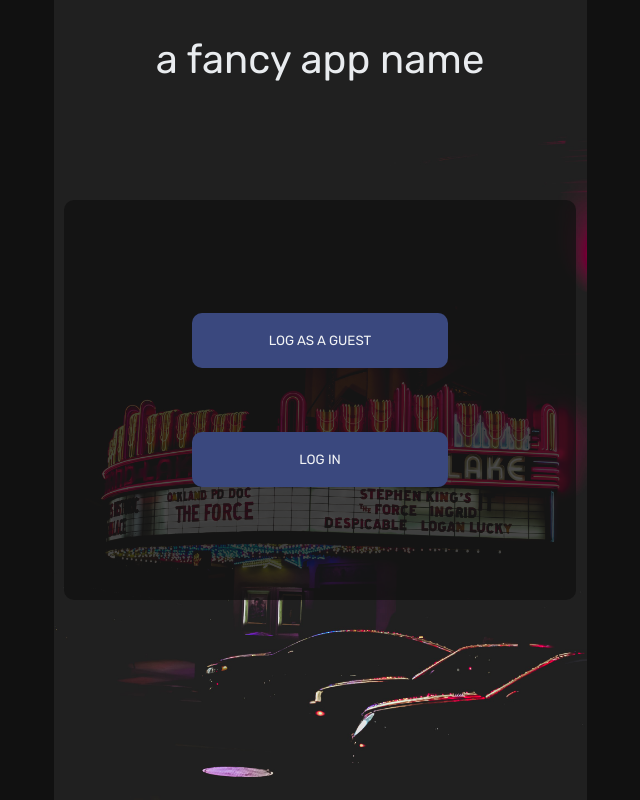
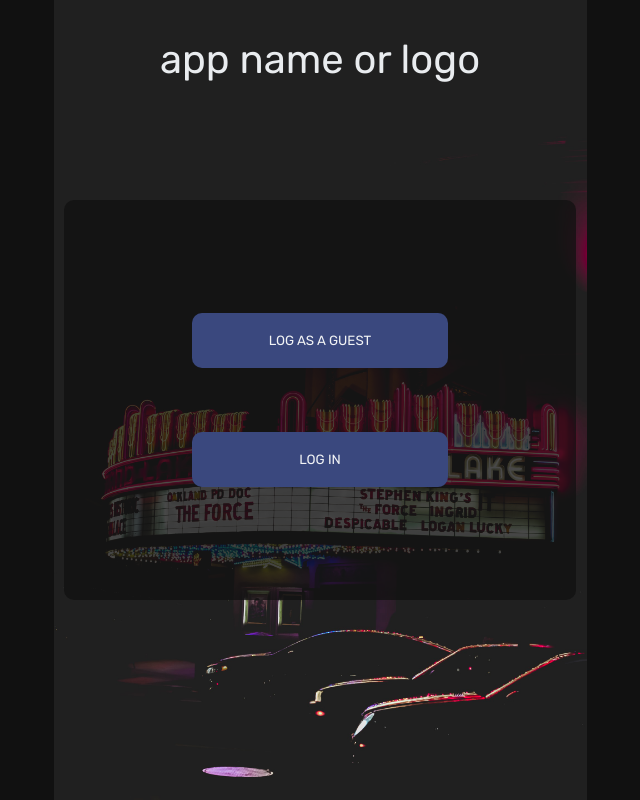
Before and after one commit to michalmiszczuk/vod-app, a React (Create React App) app: page / in a window 1280 px wide. Shown: the whole page, without its empty margins (320-960 px from the left). Built offline with nearby package versions, Linux system fonts and the light colour scheme.

Commit message:
readme and main text updated

```diff
--- a/src/components/SplashScreen.tsx
+++ b/src/components/SplashScreen.tsx
@@ -19,7 +19,7 @@ function SplashScreen() {
 
     return (
         <div className='splash-screen'>
-            <h1 className='splash-screen__title'>a fancy app name</h1>
+            <h1 className='splash-screen__title'>app name or logo</h1>
             <div className='splash-screen__login-box'>
                 {!loginScreen && <button onClick={() => authenticate('_')} className='splash-screen__login-box__btn'>LOG AS A GUEST</button>}
                 {!loginScreen && <button onClick={() => setLoginScreen(true)} className='splash-screen__login-box__btn'>LOG IN</button>}
```
Also changed, not shown: 1 other file (tests, documents, lock files or other folders).
